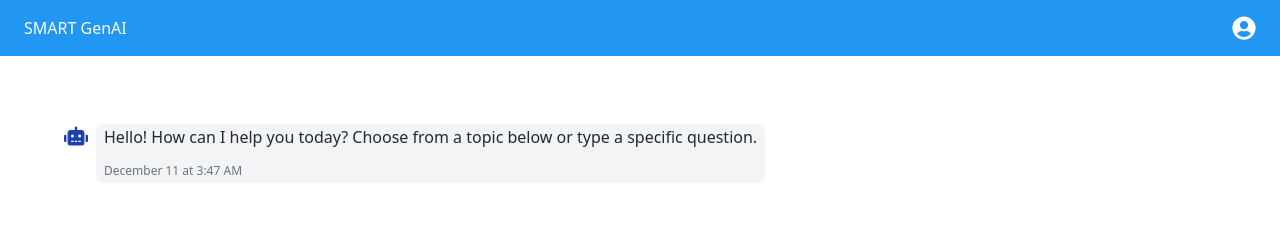
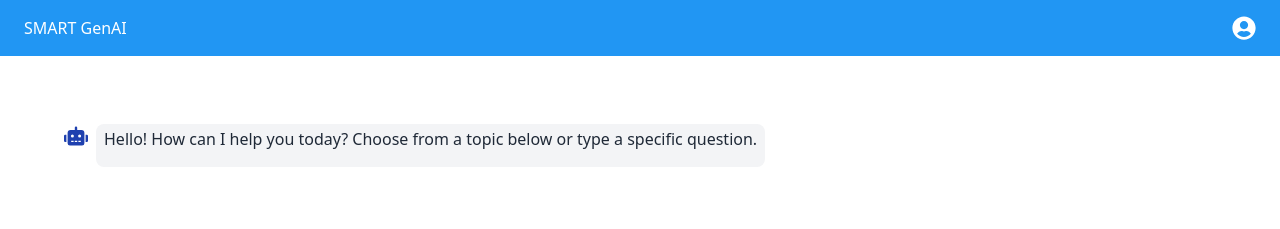
Before and after one commit to IsrathParveen/smart-gen-ai, a React (Create React App) app: page / in a window 1280 px wide. Shown: the top 229 px of the page. Built offline with nearby package versions, Linux system fonts and the light colour scheme.

Commit message:
Refactor: style fix

```diff
--- a/src/App.js
+++ b/src/App.js
@@ -32,13 +32,13 @@ const App = () => {
     const initialMessage = {
       type: "bot",
       message: "Hello! How can I help you today? Choose from a topic below or type a specific question.",
-      timestamp: new Date().toLocaleString('en-US', {
-        month: 'long',
-        day: 'numeric',
-        hour: 'numeric',
-        minute: 'numeric',
-        hour12: true
-      })
+      // timestamp: new Date().toLocaleString('en-US', {
+      //   month: 'long',
+      //   day: 'numeric',
+      //   hour: 'numeric',
+      //   minute: 'numeric',
+      //   hour12: true
+      // })
     };
     setChatHistory([initialMessage]);
     setInitialMessageDisplayed(true);
--- a/src/Popup/index.jsx
+++ b/src/Popup/index.jsx
@@ -7,6 +7,7 @@ import Select from 'react-select';
 
 function Popup({ show, handleClose, query, onSubmit }) {
   const [formData, setFormData] = useState({});
+  const [errors, setErrors] = useState({});
 
   useEffect(() => {
     // Initialize formData with query values
@@ -23,13 +24,31 @@ function Popup({ show, handleClose, query, onSubmit }) {
       [entity]: selectedOption.value
     }));
   };
+  // const handleTextChange = (entity, value) => {
+  //   setFormData(prevState => ({
+  //     ...prevState,
+  //     [entity]: value
+  //   }));
+  // };
   const handleTextChange = (entity, value) => {
+    if (entity === 'Phone') {
+      // Restrict input to 10 digits
+      if (value.length > 10) {
+        return;
+      }
+    }
+    if (entity === 'Account_number') {
+      // Restrict input to 10 digits
+      if (value.length > 16) {
+        return;
+      }
+    }
+
     setFormData(prevState => ({
       ...prevState,
       [entity]: value
     }));
   };
-
 
   const handleSubmit = () => {
     // Format formData into a single string
--- a/src/component/ChatHistory/chatHistory.css
+++ b/src/component/ChatHistory/chatHistory.css
@@ -3,7 +3,8 @@
     align-items: center;
   }
   .custom-line-height {
-    line-height: 1.2; /* Adjust the value as needed */
+    padding-top: 0.2rem;
+    line-height: 1.0; /* Adjust the value as needed */
   }
   .dot {
     height: 8px;
--- a/src/component/ChatHistory/index.jsx
+++ b/src/component/ChatHistory/index.jsx
@@ -56,10 +56,20 @@ const ChatHistory = ({ chatHistory, onHyperlinkClick, isBotTyping, onResponse,se
             <div key={index} className="custom-line-height">
               {message.type === "bot" && message.message.Message ? (
                 <div className="p-4 mb-4 mt-2" style={{ border: message.message.Message.includes('\n') ? '1px solid black' : 'none' }}>
-                   {message.message.Message.includes('\n') ? (
+                   {/* {message.message.Message.includes('\n') ? (
                     message.message.Message.split('\n').map((line, i) => (
                       <p key={i}><strong>{line}</strong></p>
-                    ))
+                    )) */}
+                  {message.message.Message.includes('\n') ? (
+                  message.message.Message.split('\n').map((line, i) => {
+                    const [key, ...value] = line.split(':');
+                    return (
+                      <p key={i}>
+                        <strong> <span>{key}:</span> </strong>
+                       {value.join(':')}
+                      </p>
+                    );
+                  })
                   ) : (
                     <p><strong>{message.message.Message}</strong></p>
                   )}
```
